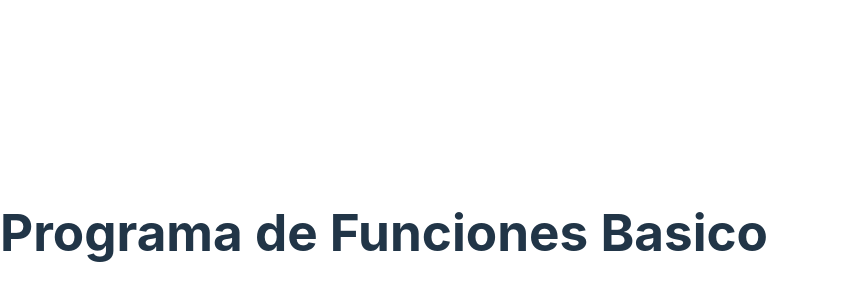
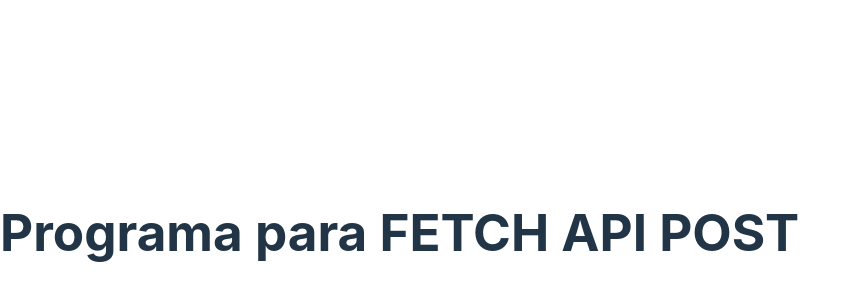
Before and after one commit to KennRobot/mi_proyecto_vite, a React (Vite) app: page / in a window 1280 px wide. Shown: the part 168-468 px from the top of the page, without its empty margins (0-858 px from the left). Built offline with nearby package versions, Linux system fonts and the light colour scheme.

Commit message:
Con el inicio de la nota 3.8

```diff
--- a/src/functions/MyFetchPost.jsx
+++ b/src/functions/MyFetchPost.jsx
@@ -4,7 +4,7 @@ return (
     <>
         <div>
             <h1>
-                Programa para FETCH APIs GET
+                Programa para FETCH API POST
             </h1>
         </div>
 
--- a/src/main.jsx
+++ b/src/main.jsx
@@ -8,14 +8,16 @@ import MyPromisesAll from './functions/MyPromisesAll.jsx'
 import MyPromisesRace from './functions/MyPromiseRace.jsx'
 import MyFetchsAPIs from './functions/MyFetchs.jsx'
 import MyFetchsAPIsGET from './functions/MyFetchsGET.jsx'
+import MyFetchsAPIsPost from './functions/MyFetchPost.jsx'
 
 createRoot(document.getElementById('root')).render(
   <StrictMode>
     {/* <App /> */}
-    <MyFunctions></MyFunctions>
+    {/* <MyFunctions></MyFunctions> */}
     {/* <MyPromises></MyPromises> */}
     {/* <MyPromisesAll></MyPromisesAll> */}
     {/* <MyPromisesRace></MyPromisesRace> */}
     {/* <MyFetchsAPIsGET></MyFetchsAPIsGET> */}
+    <MyFetchsAPIsPost></MyFetchsAPIsPost>
   </StrictMode>,
 )
```
